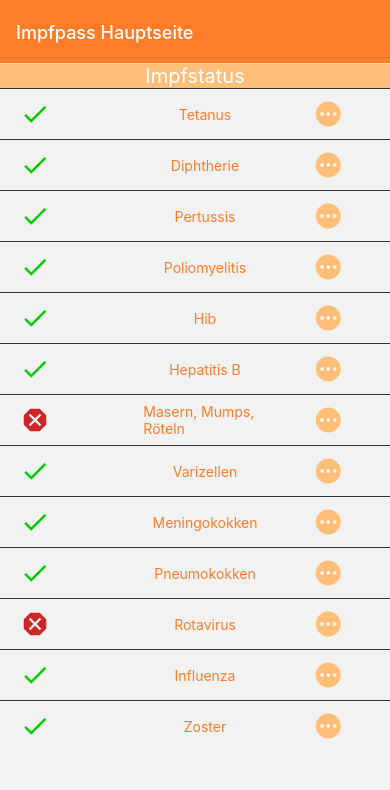
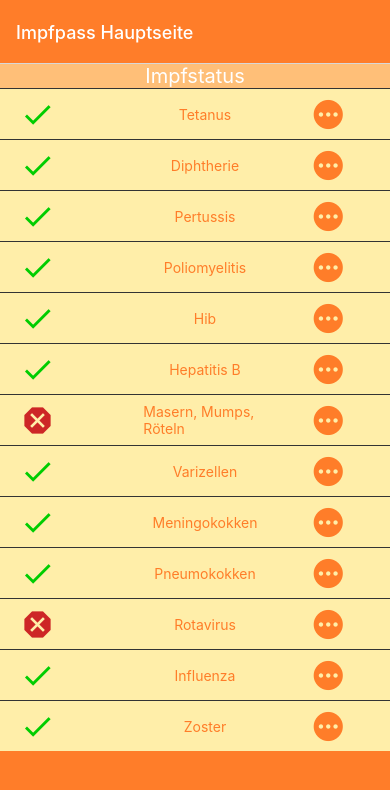
Before and after one commit to Graz190/ImpfpassApp, a React Native app: screen / in a window 390 px wide. Shown: the top 790 px of the page. Built offline with nearby package versions, Linux system fonts and the light colour scheme.

Commit message:
Change Backgroundcolor

```diff
--- a/App.js
+++ b/App.js
@@ -1,6 +1,6 @@
 import { StatusBar } from 'expo-status-bar';
 import { Text, View, Button, FlatList } from 'react-native';
-import { NavigationContainer } from '@react-navigation/native';
+import { DefaultTheme, NavigationContainer } from '@react-navigation/native';
 import { createStackNavigator } from '@react-navigation/stack';
 import { COLORS } from './style/color';
 import Icon from 'react-native-vector-icons/MaterialIcons';
@@ -9,9 +9,12 @@ import { home_Style } from './style/HomeStyle.js';
 
 const Stack = createStackNavigator();
 
+const navTheme = DefaultTheme;
+navTheme.colors.background = COLORS.orange;
+
 export default function App() {
   return (
-    <NavigationContainer>
+    <NavigationContainer theme={navTheme}>
       <Stack.Navigator screenOptions={{ headerStyle: home_Style.header, headerTitleStyle: { color: COLORS.white, headerRight: () => <Headermenu />, },headerTintColor: COLORS.white }}>
         <Stack.Screen name="Home" component={HomeScreen} options={{ title: "Impfpass Hauptseite", }} />
         <Stack.Screen name="Details" component={DetailsScreen} />
@@ -47,13 +50,13 @@ const HomeScreen = ({ navigation }) => (
           renderItem={({ item }) =>
             <View style={home_Style.tabBar}>
               <View style={home_Style.tabStatus}>
-                <Icon name={item.aktiv} size={30} color={item.color} />
+                <Icon name={item.aktiv} size={35} color={item.color} />
               </View>
               <View style={home_Style.tab} >
                 <Text style={{color:COLORS.orange}}>{item.key}</Text>
               </View>
               <View style={home_Style.tab} >
-                <Icon name='pending' size={30} color={COLORS.secondOrange} onPress={() => navigation.navigate(item.link)} />
+                <Icon name='pending' size={35} color={COLORS.orange} onPress={() => navigation.navigate(item.link)} />
               </View>
             </View>
           }
--- a/Screens/Tetanus.js
+++ b/Screens/Tetanus.js
@@ -1,8 +1,9 @@
 import { StyleSheet, Text, View, Button, FlatList } from 'react-native';
+import { COLORS } from '../style/color';
 
 
 export const DetailsScreen = () => (
-  <View>
-    <Text>Details Screen</Text>
+  <View style={{backgroundColor:COLORS.backgroundColor2}}>
+    <Text>Tetanus Impfstatus</Text>
   </View>
 );
--- a/style/HomeStyle.js
+++ b/style/HomeStyle.js
@@ -10,6 +10,7 @@ export const home_Style = StyleSheet.create({
       borderTopColor: '#333333',
       borderTopWidth: 1,
       borderColor: COLORS.white,
+      backgroundColor:COLORS.backgroundColor
     },
     tab: {
       height: 50,
--- a/style/color.js
+++ b/style/color.js
@@ -7,5 +7,6 @@ export const COLORS = {
     black : "#000000",
     orange : "#FF7D29",
     secondOrange: "#FFBF78",
-    backgroundColor: "FEFFD2"
+    backgroundColor: "#FFEEA9",
+    backgroundColor2: "#FEFFD2"
 }
```
